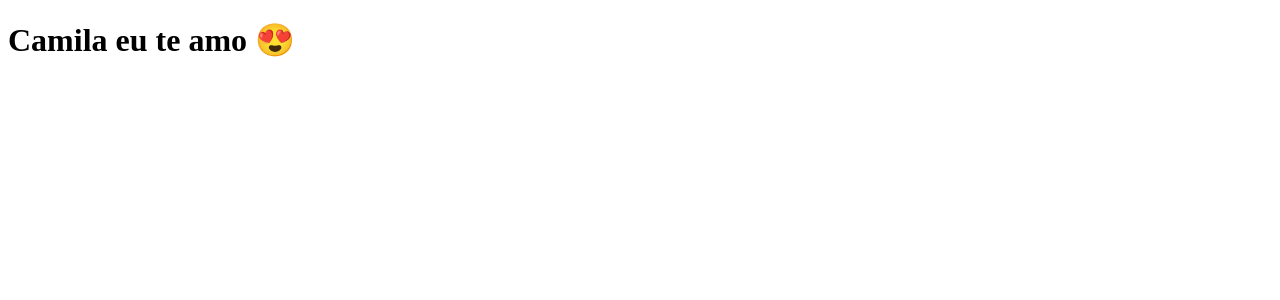
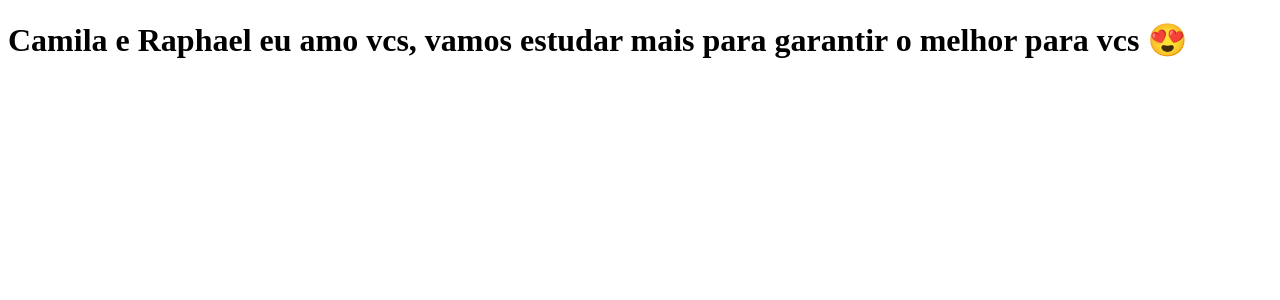
Before and after one commit to arthurPapp/clone-tabnews, a Next.js app: page / in a window 1280 px wide. Shown: the top 300 px of the page. Built offline with nearby package versions, Linux system fonts and the light colour scheme.

Commit message:
Update index.js

```diff
--- a/pages/index.js
+++ b/pages/index.js
@@ -1,5 +1,5 @@
 function Home(){
-    return <h1>Camila eu te amo 😍</h1>
+    return <h1>Camila e Raphael eu amo vcs, vamos estudar mais para garantir o melhor para vcs 😍</h1>
 }
 
 export default Home;
```
